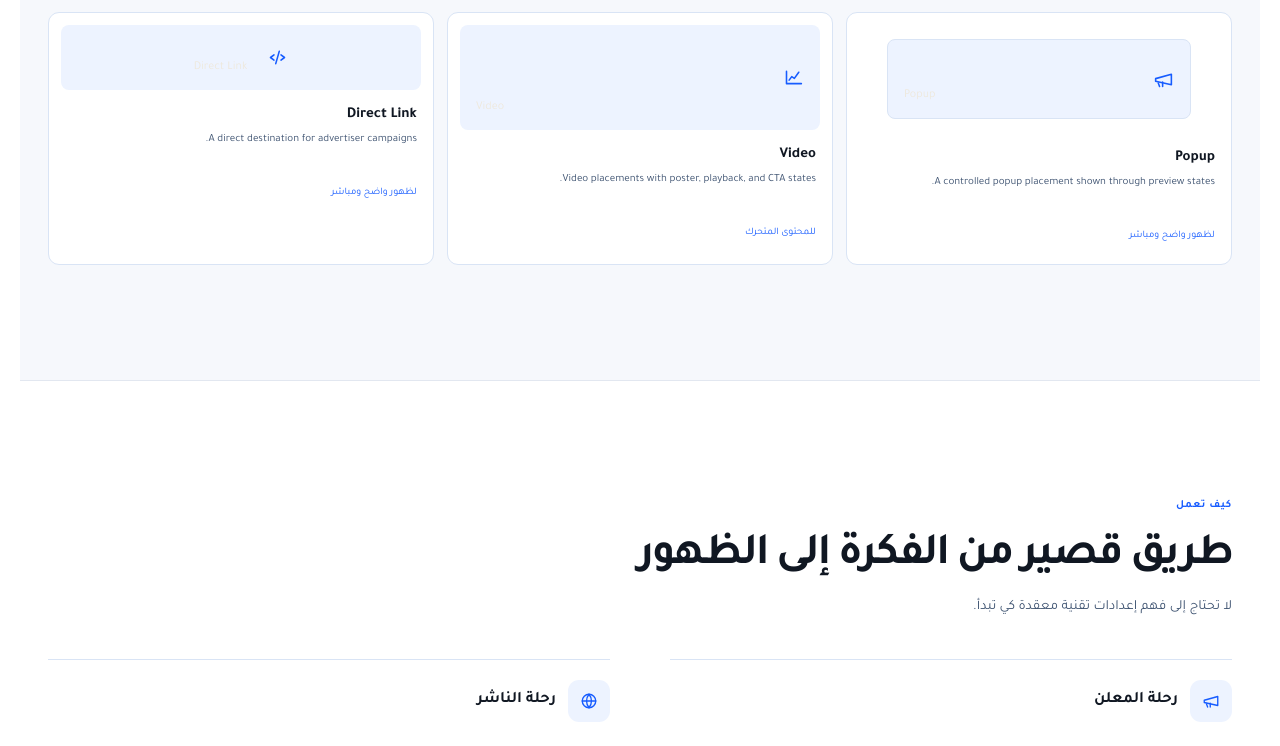
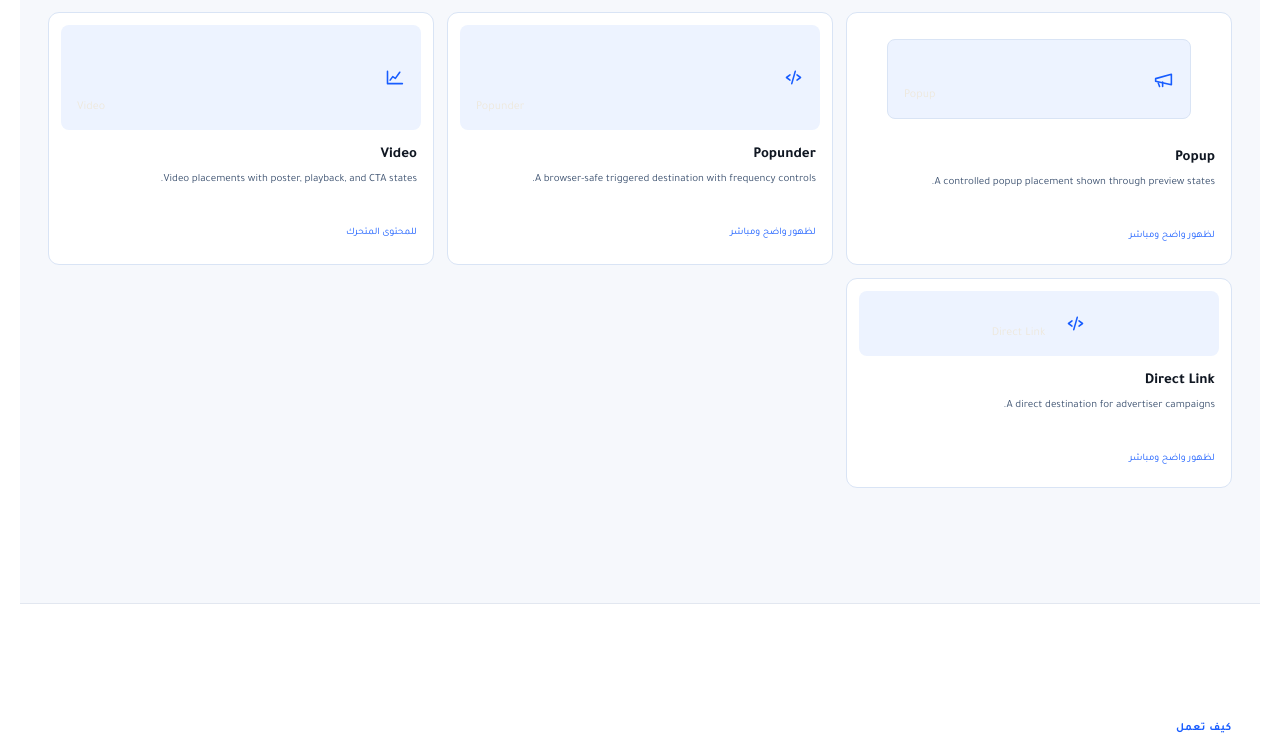
Before and after one commit to makremhp/adZora, a React (Vite) app: page / in a window 1280 px wide. Shown: the part 2057-2803 px from the top of the page. Built offline with nearby package versions, Linux system fonts and the light colour scheme.

Commit message:
feat: add popunder ad format

```diff
--- a/src/config.js
+++ b/src/config.js
@@ -3,6 +3,7 @@ export const AD_FORMATS = [
   { id: "native", name: "Native", description: "Content-integrated ads with a clear sponsored label.", pricing: ["CPM", "CPC"], share: { publisher: 45, platform: 55 } },
   { id: "social", name: "Social", description: "Social-style creative with brand, title, and call to action.", pricing: ["CPM", "CPC"], share: { publisher: 40, platform: 60 } },
   { id: "popup", name: "Popup", description: "A controlled popup placement shown through preview states.", pricing: ["CPM", "CPC"], share: { publisher: 35, platform: 65 } },
+  { id: "popunder", name: "Popunder", description: "A browser-safe triggered destination with frequency controls.", pricing: ["CPC"], share: { publisher: 45, platform: 55 } },
   { id: "video", name: "Video", description: "Video placements with poster, playback, and CTA states.", pricing: ["CPM", "CPV"], share: { publisher: 50, platform: 50 } },
   { id: "direct-link", name: "Direct Link", description: "A direct destination for advertiser campaigns.", pricing: ["CPC"], share: { publisher: 50, platform: 50 } },
 ];
```
